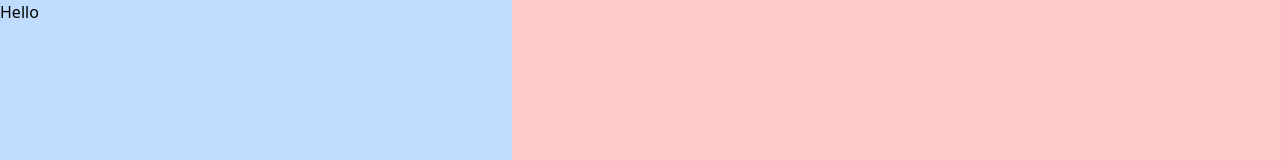
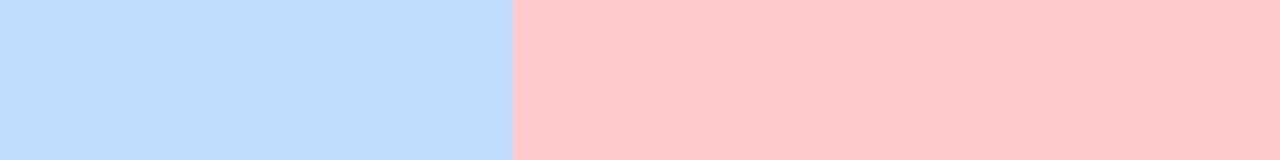
Before and after one commit to pixelzee3/tesla-model-3y-ui, a Vue app: page / in a window 1280 px wide. Shown: the top 160 px of the page. Built offline with nearby package versions, Linux system fonts and the light colour scheme.

Commit message:
Extract infotainment section and toolbar section into components/

```diff
--- /dev/null
+++ b/src/components/Infotainment.vue
@@ -0,0 +1,3 @@
+<template>
+  <div class="w-full h-full bg-red-200 "></div>
+</template>
--- /dev/null
+++ b/src/components/Toolbar.vue
@@ -0,0 +1,3 @@
+<template>
+  <div class="w-full h-full bg-green-200"></div>
+</template>
--- a/src/components/UI.vue
+++ b/src/components/UI.vue
@@ -1,14 +1,28 @@
 <script setup>
 import VehicleInfo from './VehicleInfo.vue';
+import Infotainment from './Infotainment.vue';
+import Toolbar from './Toolbar.vue';
 </script>
 <template>
   <div class="min-w-[48rem] h-screen overflow-auto flex flex-col flex-nowrap">
+    <!-- UI is divided into main section and toolbar -->
+
+    <!-- Main section: -->
     <div class="flex basis-43/48">
+      <!-- 20% of the main section is for driver's display, rest is for infotainment -->
+
+      <!-- Driver's display -->
       <div class="basis-2/5">
         <VehicleInfo />
       </div>
-      <div class="w-full h-full bg-red-200 basis-3/5"></div>
+      <!-- Infotainment -->
+      <div class="basis-3/5">
+        <Infotainment />
+      </div>
     </div>
-    <div class="w-full h-full bg-green-200 basis-5/48"></div>
+    <!-- (Toolbar) -->
+    <div class="basis-5/48">
+      <Toolbar />
+    </div>
   </div>
 </template>
--- a/src/components/VehicleInfo.vue
+++ b/src/components/VehicleInfo.vue
@@ -1,5 +1,3 @@
 <template>
-  <div class="w-full h-full bg-blue-200 basis-2/5">
-    <h1>Hello</h1>
-  </div>
+  <div class="w-full h-full bg-blue-200 basis-2/5"></div>
 </template>
```
